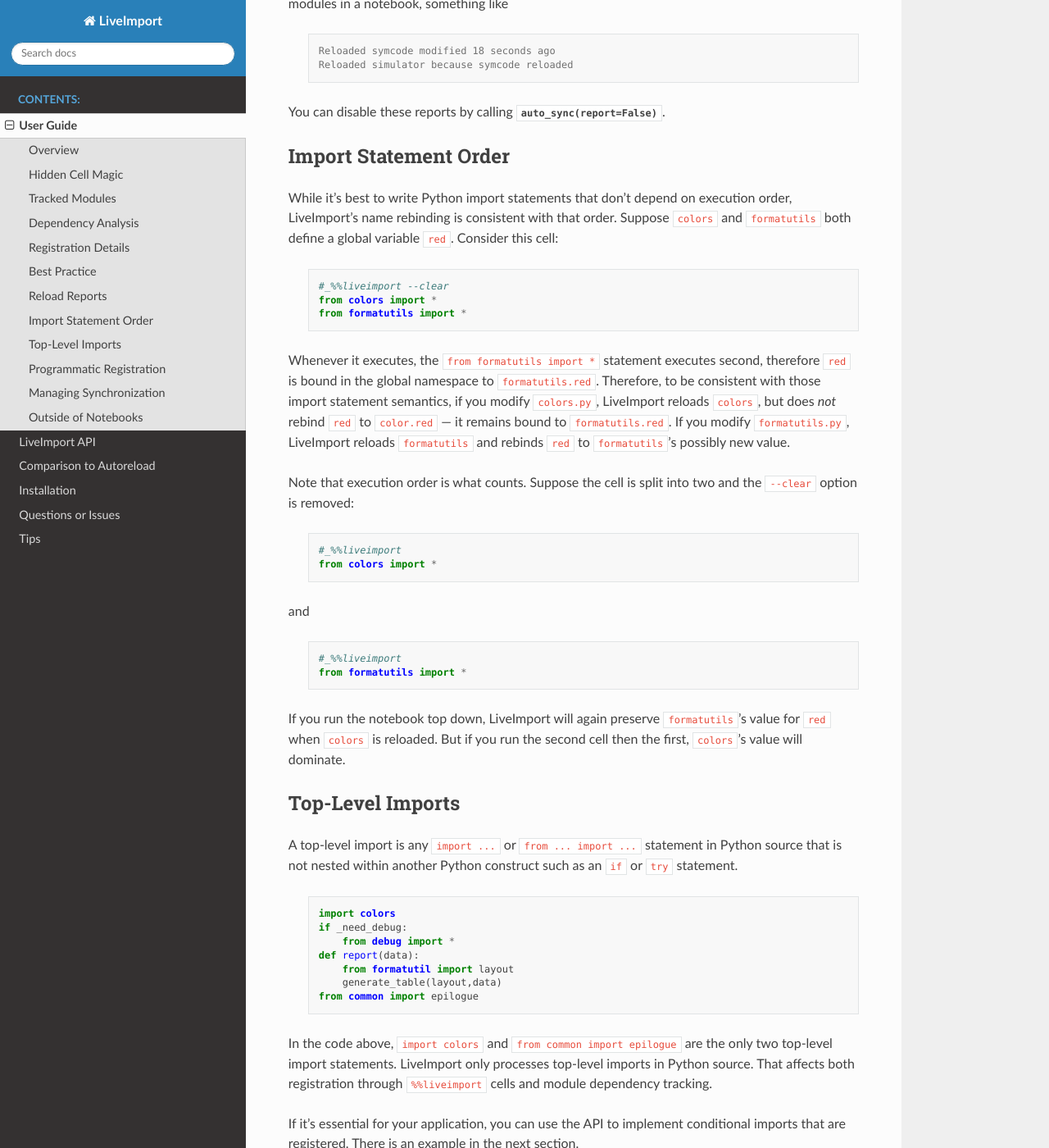
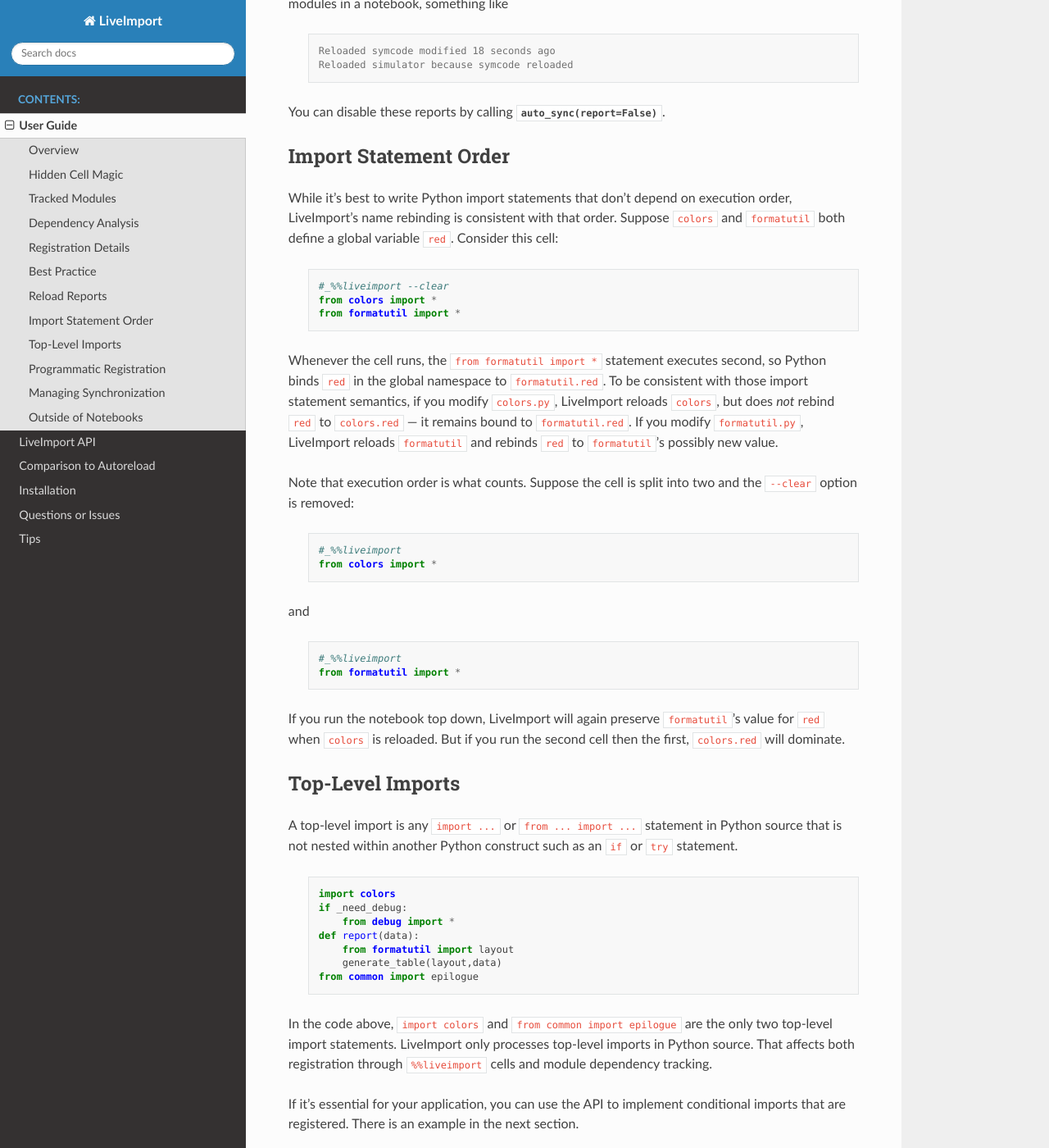
Before and after one commit to escreven/liveimport, a Sphinx documentation site: the page built from doc/userguide.rst, in a window 1280 px wide and 1400 px high, scrolled down 3989 px. Shown: the whole window at 82% size. Built offline with Sphinx 7.4.7 and the Read the Docs theme 3.1.0, drawn with Linux system fonts in a browser that asks for light colours; some of the changed text lies outside the part shown.

Commit message:
Minor doc edit

```diff
--- a/doc/userguide.rst
+++ b/doc/userguide.rst
@@ -219,22 +219,22 @@
 
 While it's best to write Python import statements that don't depend on
 execution order, LiveImport's name rebinding is consistent with that order.
-Suppose ``colors`` and ``formatutils`` both define a global variable ``red``.
+Suppose ``colors`` and ``formatutil`` both define a global variable ``red``.
 Consider this cell:
 
   .. code:: python
 
       #_%%liveimport --clear
       from colors import *
-      from formatutils import *
+      from formatutil import *
 
-Whenever it executes, the ``from formatutils import *`` statement executes
-second, therefore ``red`` is bound in the global namespace to
-``formatutils.red``.  Therefore, to be consistent with those import statement
-semantics, if you modify ``colors.py``, LiveImport reloads ``colors``, but does
-*not* rebind ``red`` to ``color.red`` — it remains bound to
-``formatutils.red``.  If you modify ``formatutils.py``, LiveImport reloads
-``formatutils`` and rebinds ``red`` to ``formatutils``'s possibly new value.
+Whenever the cell runs, the ``from formatutil import *`` statement executes
+second, so Python binds ``red`` in the global namespace to ``formatutil.red``.
+To be consistent with those import statement semantics, if you modify
+``colors.py``, LiveImport reloads ``colors``, but does *not* rebind ``red`` to
+``colors.red`` — it remains bound to ``formatutil.red``.  If you modify
+``formatutil.py``, LiveImport reloads ``formatutil`` and rebinds ``red`` to
+``formatutil``'s possibly new value.
 
 Note that execution order is what counts.  Suppose the cell is split into two
 and the ``--clear`` option is removed:
@@ -249,11 +249,11 @@
   .. code:: python
 
       #_%%liveimport
-      from formatutils import *
+      from formatutil import *
 
 If you run the notebook top down, LiveImport will again preserve
-``formatutils``'s value for ``red`` when ``colors`` is reloaded.  But if you
-run the second cell then the first, ``colors``'s value will dominate.
+``formatutil``'s value for ``red`` when ``colors`` is reloaded.  But if you run
+the second cell then the first, ``colors.red`` will dominate.
 
 Top-Level Imports
 -----------------
```
Also changed, not shown: other parts of doc/userguide.rst (+3 -3 lines).
